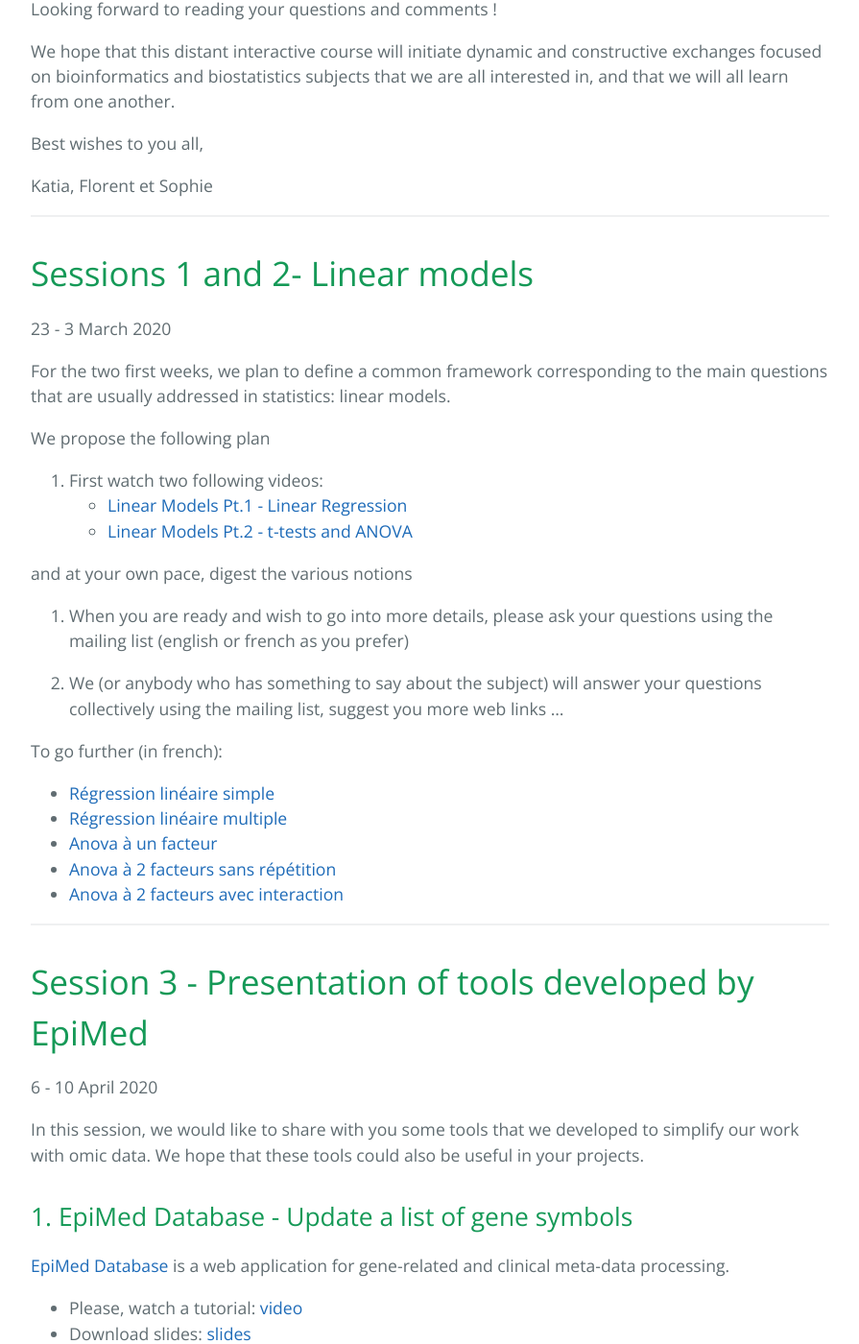
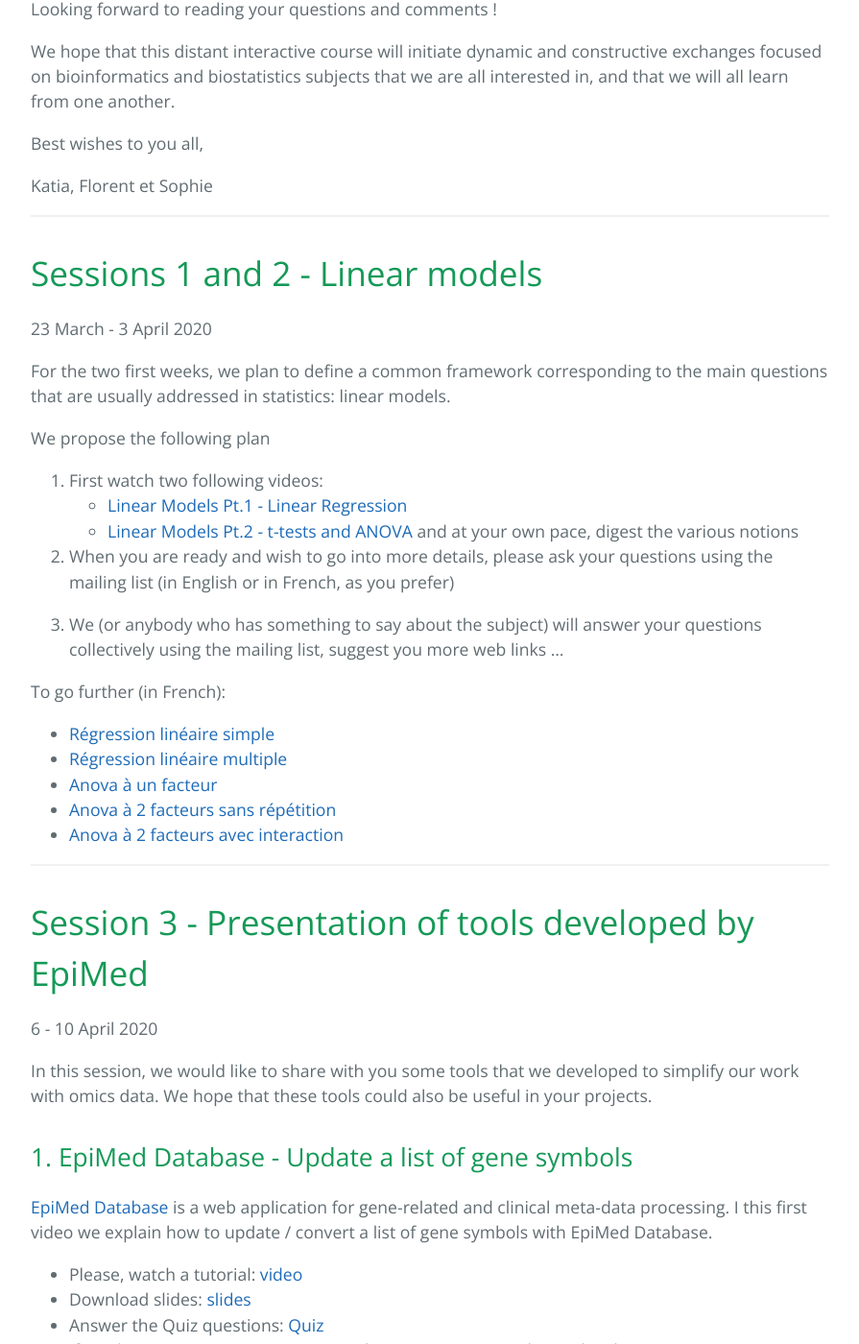
Before and after one commit to epimed/epimed.github.io, a Jekyll site: the page built from index.md, in a window 1280 px wide and 1400 px high, scrolled down 441 px. Shown: the whole window at 96% size, without its empty margins (192-1087 px from the left). Built offline with Jekyll 4.4.1, drawn with Linux system fonts in a browser that asks for light colours; some of the changed text lies outside the part shown.

```diff
--- a/index.md
+++ b/index.md
@@ -16,9 +16,9 @@ Katia, Florent et Sophie
 
 * * *
 
-# Sessions 1 and 2- Linear models
+# Sessions 1 and 2 - Linear models
 
-23 - 3 March 2020
+23 March - 3 April 2020
 
 For the two first weeks, we plan to define a common framework corresponding to the main questions that are usually addressed in statistics: linear models.
 
@@ -26,14 +26,13 @@ We propose the following plan
 1. First watch two following videos:
  -  <a href="https://www.youtube.com/watch?v=nk2CQITm_eo" target="_blank">Linear Models Pt.1 - Linear Regression</a>
  -  <a href="https://www.youtube.com/watch?v=NF5_btOaCig" target="_blank">Linear Models Pt.2 - t-tests and ANOVA</a>
-
 and at your own pace, digest the various notions
 
-2. When you are ready and wish to go into more details, please ask your questions using the mailing list (english or french as you prefer)
+2. When you are ready and wish to go into more details, please ask your questions using the mailing list (in English or in French, as you prefer)
 
 3. We (or anybody who has something to say about the subject) will answer your questions collectively using the mailing list, suggest you more web links …
 
-To go further (in french):
+To go further (in French):
 
 - <a href="https://www.youtube.com/watch?v=OcWpu9NuyEI" target="_blank">Régression linéaire simple          </a>
 - <a href="https://www.youtube.com/watch?v=_Mbmf3HbMCc" target="_blank">Régression linéaire multiple        </a>
@@ -48,11 +47,11 @@ To go further (in french):
 
 6 - 10 April 2020
 
-In this session, we would like to share with you some tools that we developed to simplify our work with omic data. We hope that these tools could also be useful in your projects.
+In this session, we would like to share with you some tools that we developed to simplify our work with omics data. We hope that these tools could also be useful in your projects.
 
 ## 1. EpiMed Database - Update a list of gene symbols
 
-<a href="http://epimed.univ-grenoble-alpes.fr/database/" target="_blank">EpiMed Database</a> is a web application for gene-related and clinical meta-data processing.
+<a href="http://epimed.univ-grenoble-alpes.fr/database/" target="_blank">EpiMed Database</a> is a web application for gene-related and clinical meta-data processing. I this first video we explain how to update / convert a list of gene symbols with EpiMed Database.
 
 * Please, watch a tutorial: <a href="https://youtu.be/QBXUFVdreMk" target="_blank">video</a>
 * Download slides: <a href="http://epimed.univ-grenoble-alpes.fr/downloads/epimed_open_course/EpiMed_Open_Course_update_gene_symbols_with_EpiMed_database.pdf" target="_blank">slides</a>
@@ -63,12 +62,16 @@ In this session, we would like to share with you some tools that we developed to
 
 13 - 17 April 2020
 
-coming soon...
+## 1. Introduction to Artificial Intelligence and Machine Learning for biologists
+* <a href="https://www.youtube.com/watch?v=Gv9_4yMHFhI" target="_blank">A Gentle Introduction to Machine Learning</a> (12 min)
+* <a href="https://www.youtube.com/watch?v=mWlxpvsli0s" target="_blank">Omics data analysis towards precision medicine: a machine learning approach</a> (45 min)
+
+other parts are coming soon...
 
 * * *
 
 
-# Web ressources
+# Web resources
 
 - https://bioinfo-fr.net
 - https://statquest.org
```
